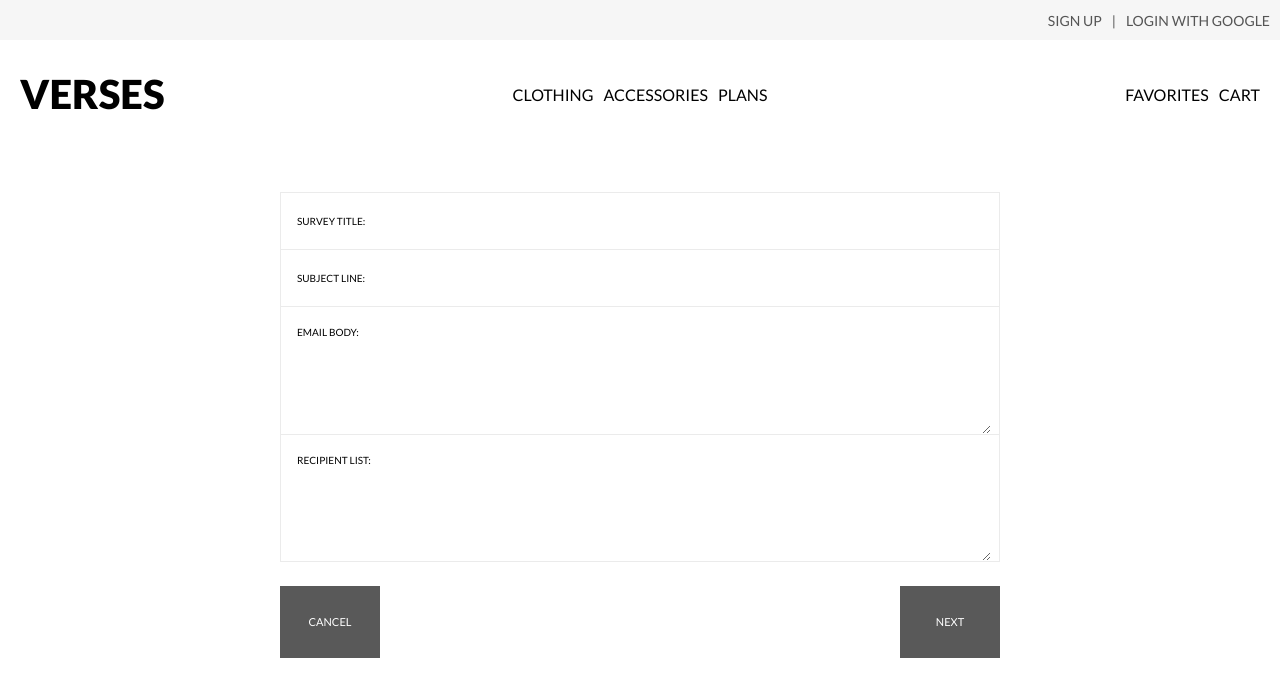
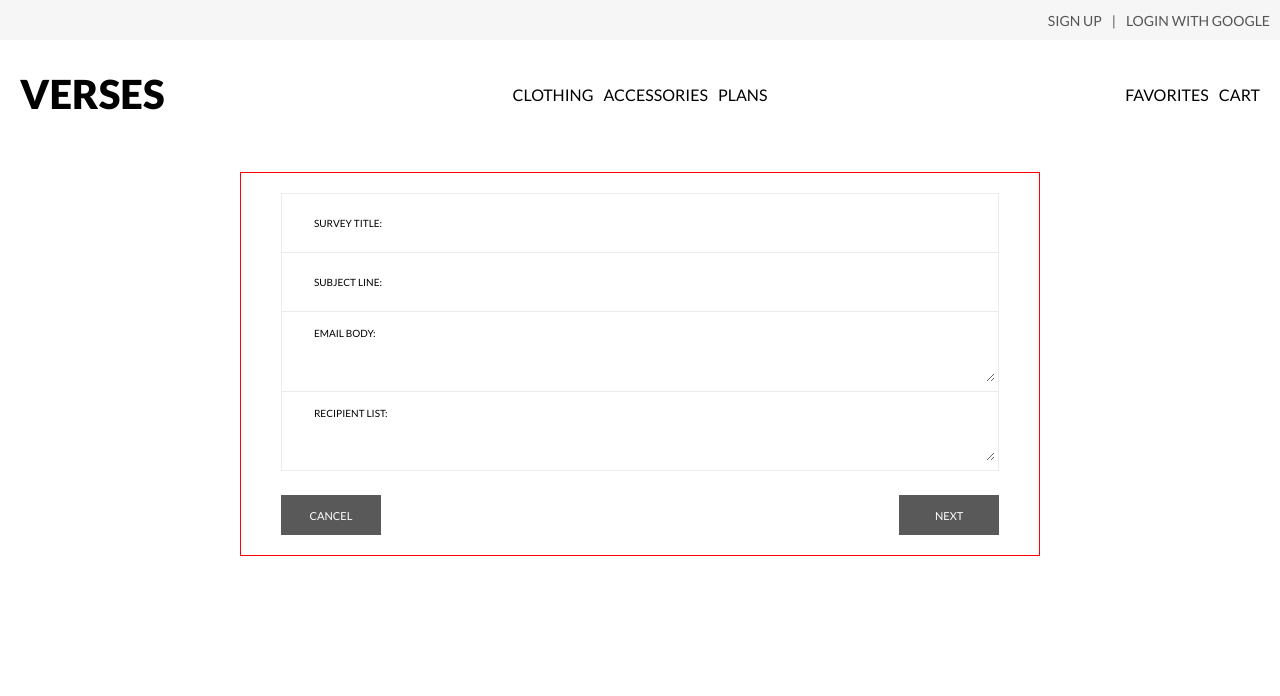
Before and after one commit to mayalexandera/mern-verses, a React (Create React App) app in the folder client/: page /surveys/new in a window 1280 px wide. Shown: the top 696 px of the page. Built offline with nearby package versions, Linux system fonts and the light colour scheme; no server answers.

Commit message:
create survey form review

```diff
--- a/client/src/components/Dashboard/Dashboard.css
+++ b/client/src/components/Dashboard/Dashboard.css
@@ -1,5 +1,5 @@
 .dashboard-wrapper {
-  border: 1px solid red;
+  /* border: 1px solid red; */
   /* margin-top: 5vh; */
   text-transform: uppercase;
   font-weight: 400;
--- a/client/src/components/surveys/Survey.css
+++ b/client/src/components/surveys/Survey.css
@@ -9,6 +9,7 @@
 }
 
 .survey-form-wrapper {
+  border: 1px solid red;
   display: flex;
   justify-content: center;
   width: 100%;
@@ -16,7 +17,8 @@
   padding: 20px 0px;
 }
 
-.survey-form-wrapper > form {
+.survey-form-wrapper > form,
+.survey-form-wrapper > .survey-review {
   width: 90%;
 }
 
@@ -24,6 +26,8 @@
 .survey-field-textarea {
   display: flex;
   align-items: center;
+  padding: 9px 0px;
+  padding-left: 4vh;
   width: 100%;
   border: 1px solid #ebebeb;
 }
@@ -33,29 +37,26 @@
 }
 
 .survey-field-textarea {
+  max-height: 80px;
   height: 16vh;
 }
 
 .survey-field-textarea > textarea {
-  position: relative;
   height: 100%;
-  width: 85%;
-  color: #555;
-  padding: 10px 0px;
-  border: none;
-  font-size: 100%;
 }
 
 .survey-field-textarea > textarea,
-.survey-field-row > input {
+.survey-field-row > input,
+.survey-review-value
+ {
   font-family: "Courier";
-}
-
-.survey-field-textarea > label {
-  position: relative;
-  width: 100px;
-  padding-left: 2vh;
-  bottom: 30%;
+  width: 85%;
+  border: none;
+  font-size: 100%;
+  color: #555;
+  -webkit-font-smoothing: antialiased;
+  -moz-osx-font-smoothing: grayscale;
+  text-rendering: optimizeLegibility;
 }
 
 .email-body {
@@ -64,46 +65,57 @@
 
 .survey-field-row > input {
   height: 7vh;
-  width: 85%;
-  color: #555;
-  border: none;
-  font-size: 100%;
-  -webkit-font-smoothing: antialiased;
-  -moz-osx-font-smoothing: grayscale;
-  text-rendering: optimizeLegibility;
+  max-height: 40px;
 }
 
-.survey-field-row > label {
+.survey-field-row > label,
+.survey-field-textarea > label {
   display: flex;
-  flex-direction: row;
+  width: 100px;
+}
+
+.survey-field-textarea > label {
   position: relative;
-  width: 100px;
-  padding-left: 2vh;
+  bottom: 30%;
+}
+
+.survey-field-error-message {
+  max-width: 120px;
+  color: red;
+}
+
+.survey-button-row  {
+  padding-top: 3vh;
+  display: flex;
+  justify-content: space-between;
 }
 
 .survey-button {
+  display: flex;
+  justify-content: center;
+  align-items: center;
   border: none;
   cursor: pointer;
-  text-align: center;
   text-transform: uppercase;
   min-width: 100px;
-  line-height: 9vh;
+  height: 10vh;
+  max-height: 40px;
   color: #fff;
   background: #595959;
   font-size: 110%;
   font-family: "Lato", "Helvetica", sans-serif;
   padding: 0px 15px;
 }
-
-.survey-button-row {
-  padding-top: 3vh;
-  display: flex;
-  justify-content: space-between;
+.survey-review-row {
+  padding: 7px 0px;
 }
 
-.survey-field-error-message {
-  border: none;
-  position: absolute;
-  color: red;
-  left: 70%;
+.survey-review > .survey-review-row
+{
+  /* border: 1px solid red; */
+  width: 100%;
+  justify-content: center;
 }
+.survey-review-value {
+  text-transform: none;
+}
--- a/client/src/components/surveys/SurveyField.js
+++ b/client/src/components/surveys/SurveyField.js
@@ -1,10 +1,11 @@
 //survey field contains logic to render a single label and input
 
-import React from 'react'
+import React, { Fragment } from 'react'
 
 const SurveyField = ({ input, label, className, meta: { error, touched } }) => {
-  // console.log(error, touched)
+  console.log(error, touched)
   return (
+    <Fragment>
       <div className={className}>
         {/* the input object from props (destructed and passed as argument to component is some amount of functions.  by using the spread operator, react will automatically add each property.  this frees you from having to pass each property a la onBlur={input.onBlur} onChange={input.onChange} etc */}
         <label>{label}</label>
@@ -15,6 +16,7 @@ const SurveyField = ({ input, label, className, meta: { error, touched } }) => {
         )}
         <div className='survey-field-error-message'>{ touched && error }</div>
       </div>
+    </Fragment>
   );
 }
 
--- a/client/src/components/surveys/SurveyForm.js
+++ b/client/src/components/surveys/SurveyForm.js
@@ -2,37 +2,20 @@
 import React from "react";
 import _ from "lodash";
 import SurveyField from "./SurveyField";
+import formFields from './formFields'
 
 import validateEmails from "../../utils/validateEmails";
-import { Link } from "react-router-dom";
+import { NavLink } from "react-router-dom";
 // import { Form, Field } from "react-final-form";
 import { reduxForm, Field } from "redux-form";
 
-const FIELDS = [
-  { label: "Survey Title:", name: "title", className: "survey-field-row",
-noValueError: 'You must provide a title.' },
-  { label: "Subject Line:", name: "subject", className: "survey-field-row",
-noValueError: 'You must provide a subject.' },
-  {
-    label: "Email Body:",
-    name: "body",
-    className: "survey-field-textarea email-body",
-    noValueError: 'You must provide a body.'
-  },
-  {
-    label: "Recipient List:",
-    name: "emails",
-    className: "survey-field-textarea",
-    noValueError: 'You must provide recipient(s).'
-  },
-];
-
 const SurveyForm = (props) => {
   const renderFields = () => {
-    return _.map(FIELDS, ({ label, name, className }, index) => {
+    return _.map(formFields, ({ label, name, className, error }, index) => {
       return (
         <Field
           key={index}
+          error={error}
           component={SurveyField}
           type='text'
           label={label}
@@ -48,7 +31,7 @@ const SurveyForm = (props) => {
       <form onSubmit={props.handleSubmit(props.onSurveySubmit)}>
         {renderFields()}
         <div className='survey-button-row'>
-          <Link className='survey-button' to='/surveys'>Cancel</Link>
+          <NavLink className='survey-button' to='/surveys'>Cancel</NavLink>
           <button className='survey-button' type='submit'>
             Next
           </button>
@@ -59,12 +42,11 @@ const SurveyForm = (props) => {
 };
 
 function validate(values) {
-  // console.log(values)
   const errors = {};
 
   errors.emails = validateEmails(values.emails || '' )
 
-  _.each(FIELDS, ({ name, noValueError }) => {
+  _.each(formFields, ({ name, noValueError }) => {
     if (!values[name]) {
       errors[name] = noValueError;
     }
@@ -74,7 +56,9 @@ function validate(values) {
   return errors;
 }
 
+// form property defines namespacing for this piece of state.
 export default reduxForm({
+  validate,
   form: "surveyForm",
-  validate,
+  destroyOnUnmount: false,
 })(SurveyForm);
--- a/client/src/components/surveys/SurveyFormReview.js
+++ b/client/src/components/surveys/SurveyFormReview.js
@@ -1,9 +1,43 @@
 import React from 'react';
+import { connect } from 'react-redux'
+import _ from 'lodash'
+import formFields from './formFields'
 
-const SurveyReview = () => {
+const SurveyFormReview = ({ onCancel, formValues }) => {
+  const reviewFields = _.map(formFields, ({ name, label }, index) => {
+    return (
+      <div className='survey-review-row' key={index}>
+          <label className='survey-review-title'>
+            {label}
+          </label>
+        <div className='survey-review-value'>
+          {formValues[name]}
+        </div>
+      </div>
+    )
+  })
   return (
-    <div>Survey Review</div>
-  )
+    <div className='survey-form-wrapper'>
+      <div className='survey-review'>
+        <h2>Please confirm your entries.</h2>
+        {reviewFields}
+        <div className='survey-button-row'>
+          <button className='survey-button' onClick={onCancel}>
+            Back
+          </button>
+          <button className='survey-button'>
+            Submit Survey
+          </button>
+        </div>
+      </div>
+    </div>
+  );
 }
 
-export default SurveyReview;
+const mapStateToProps = (state) => {
+  return {
+    formValues: state.form.surveyForm.values
+  }
+}
+
+export default connect(mapStateToProps)(SurveyFormReview);
--- a/client/src/components/surveys/SurveyNew.js
+++ b/client/src/components/surveys/SurveyNew.js
@@ -10,7 +10,7 @@ class SurveyNew extends Component {
 
   renderContent() {
     if (this.state.showFormReview) {
-      return <SurveyFormReview/>
+      return <SurveyFormReview onCancel={() => this.setState({ showFormReview: false })}/>
     }
     return <SurveyForm onSurveySubmit={() => this.setState({showFormReview: true})}/>
   }
--- /dev/null
+++ b/client/src/components/surveys/formFields.js
@@ -0,0 +1,26 @@
+export default [
+  {
+    label: "Survey Title:",
+    name: "title",
+    className: "survey-field-row",
+    noValueError: "You must provide a title.",
+  },
+  {
+    label: "Subject Line:",
+    name: "subject",
+    className: "survey-field-row",
+    noValueError: "You must provide a subject.",
+  },
+  {
+    label: "Email Body:",
+    name: "body",
+    className: "survey-field-textarea email-body",
+    noValueError: "You must provide a body.",
+  },
+  {
+    label: "Recipient List:",
+    name: "emails",
+    className: "survey-field-textarea",
+    noValueError: "You must provide recipient(s).",
+  },
+];
--- a/client/src/utils/validateEmails.js
+++ b/client/src/utils/validateEmails.js
@@ -2,7 +2,7 @@
 
 const re = /^[a-zA-Z0-9.!#$%&’*+/=?^_`{|}~-]+@[a-zA-Z0-9-]+(?:\.[a-zA-Z0-9-]+)*$/;
 
-export default function(emails) {
+export default (emails) => {
   const invalidEmails = emails.split(",").map((email) => email.trim()).filter(email => re.test(email) === false)
 
   if (invalidEmails.length) {
```
Also changed, not shown: 1 other file (tests, documents, lock files or other folders). Lines whose indentation alone changed are shown as unchanged.
